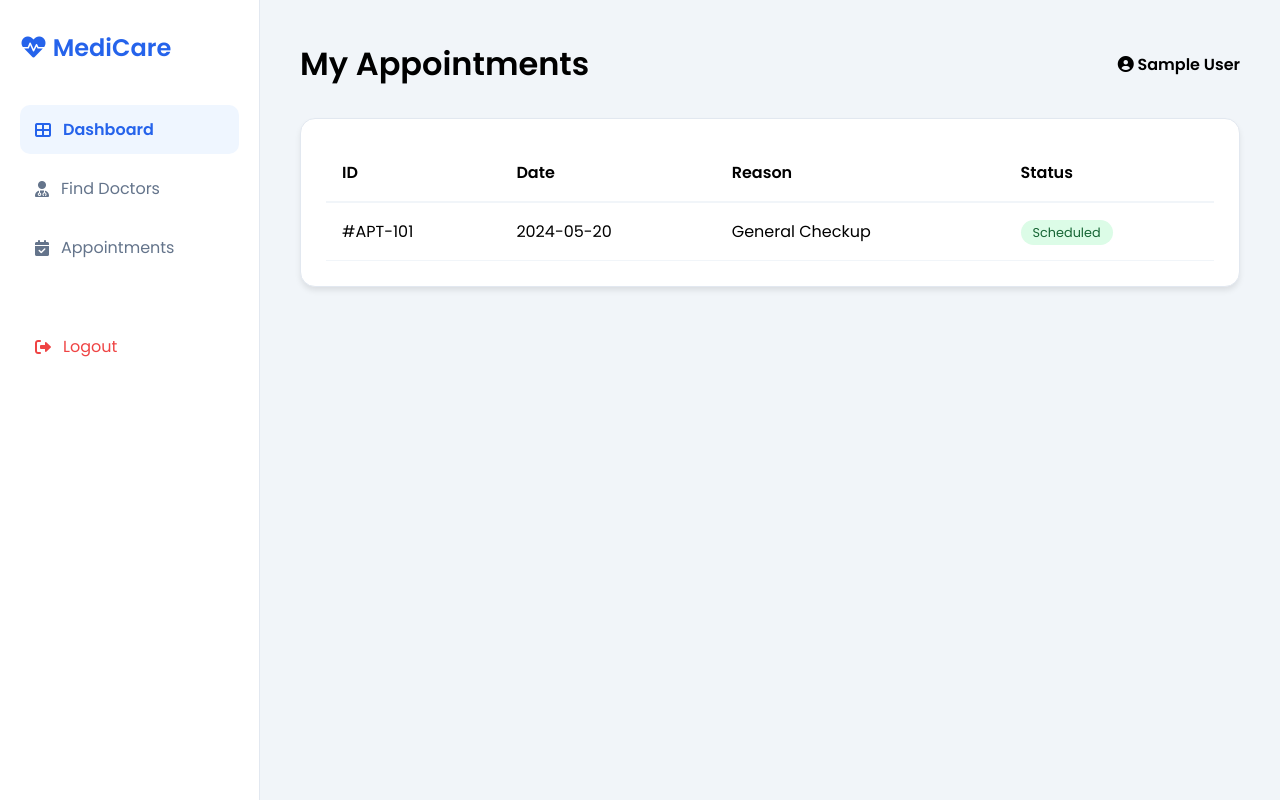
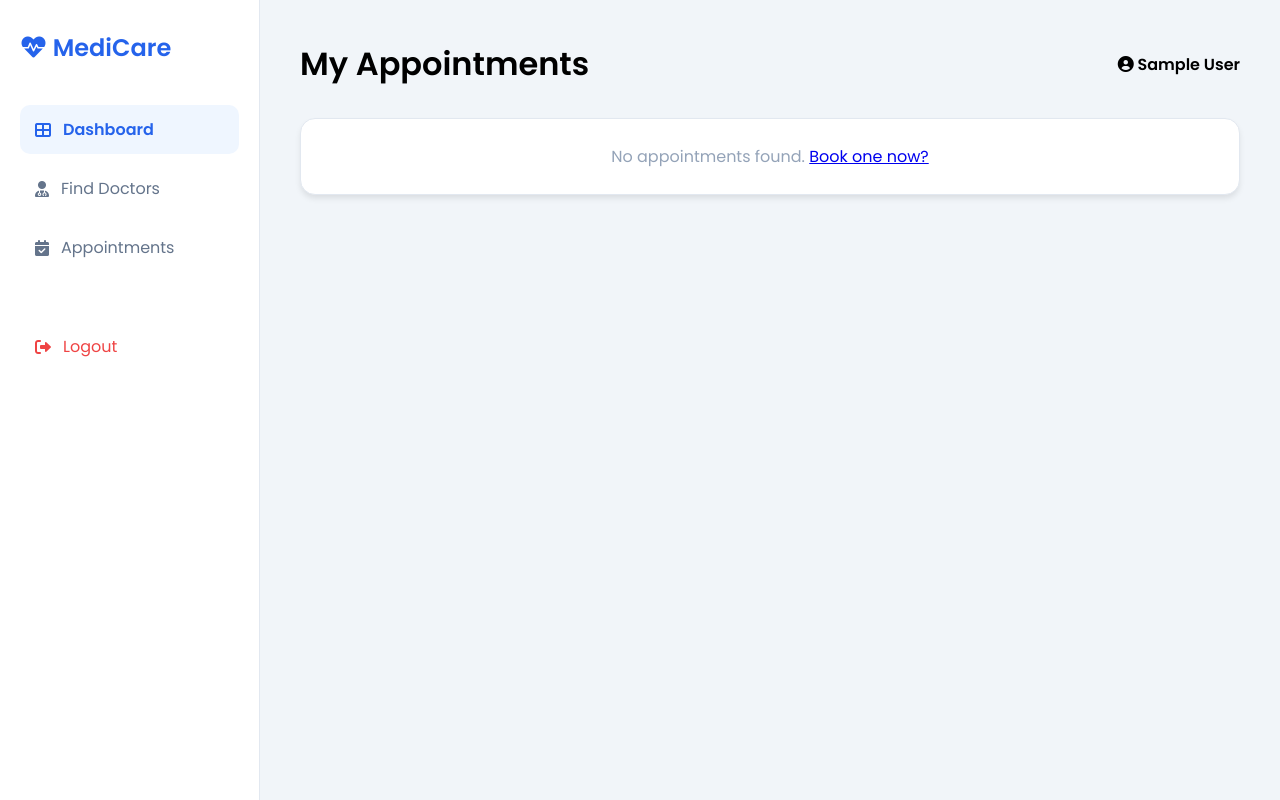
Before and after one commit to hereflorex/Medicare-project---by-florex-, a Flask app: page /appointments in a window 1280 px wide. Run offline with Flask 3, Linux system fonts and the light colour scheme; the visitor is signed in with stand-in values (Sample User, id 1); data that the repository does not hold is empty.

Commit message:
Update appointments.html

```diff
--- a/templates/appointments.html
+++ b/templates/appointments.html
@@ -1,27 +1,30 @@
 {% extends "base.html" %}
-
 {% block title %}My Appointments{% endblock %}
-
 {% block content %}
 <div class="card">
-    <table style="width: 100%; border-collapse: collapse;">
+    {% if appointments %}
+    <table style="width:100%; border-collapse: collapse;">
         <thead>
-            <tr style="border-bottom: 2px solid #f1f5f9; text-align: left;">
-                <th style="padding: 1rem;">ID</th>
-                <th style="padding: 1rem;">Date</th>
-                <th style="padding: 1rem;">Reason</th>
-                <th style="padding: 1rem;">Status</th>
+            <tr style="border-bottom: 2px solid #eee; text-align:left;">
+                <th style="padding:10px;">Doctor</th>
+                <th style="padding:10px;">Date</th>
+                <th style="padding:10px;">Reason</th>
+                <th style="padding:10px;">Status</th>
             </tr>
         </thead>
         <tbody>
-            <!-- Ye data backend se aayega, abhi dummy table hai -->
-            <tr style="border-bottom: 1px solid #f1f5f9;">
-                <td style="padding: 1rem;">#APT-101</td>
-                <td style="padding: 1rem;">2024-05-20</td>
-                <td style="padding: 1rem;">General Checkup</td>
-                <td style="padding: 1rem;"><span style="background: #dcfce7; color: #166534; padding: 4px 12px; border-radius: 20px; font-size: 0.8rem;">Scheduled</span></td>
+            {% for apt in appointments %}
+            <tr style="border-bottom: 1px solid #eee;">
+                <td style="padding:15px;">{{ apt.doctor_name }}</td>
+                <td style="padding:15px;">{{ apt.date }}</td>
+                <td style="padding:15px;">{{ apt.reason }}</td>
+                <td style="padding:15px;"><span style="color:green; font-weight:600;">{{ apt.status }}</span></td>
             </tr>
+            {% endfor %}
         </tbody>
     </table>
+    {% else %}
+    <p style="text-align:center; color:#94a3b8;">No appointments found. <a href="/doctors">Book one now?</a></p>
+    {% endif %}
 </div>
 {% endblock %}
```
